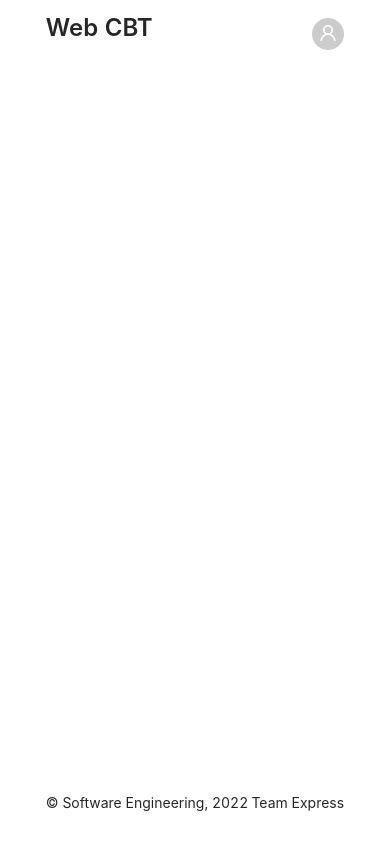
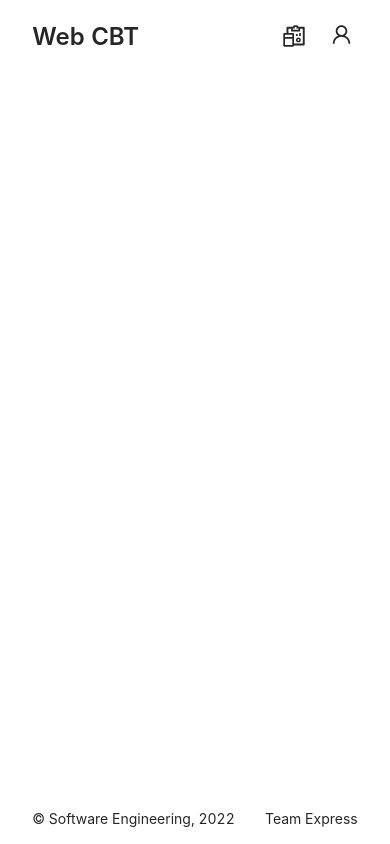
Before and after one commit to xbohdan/web-cbt, a React (Create React App) app in the folder webcbt-frontend/: page / in a window 390 px wide. Built offline with nearby package versions, Linux system fonts and the light colour scheme; sample sign-in values are in the browser's storage.

Commit message:
Add link to mood tests
Add responsive grid layout

```diff
--- a/webcbt-frontend/src/components/Header/Header.css
+++ b/webcbt-frontend/src/components/Header/Header.css
@@ -1,10 +1,21 @@
 .header {
   display: flex;
-  align-items: center;
+  align-items: baseline;
   justify-content: space-between;
   font-size: 24px;
   grid-area: header;
   text-decoration: none;
+}
+
+.headerActions {
+  display: flex;
+  align-items: center;
+}
+
+.linkToTests {
+  margin-right: 20px;
+  color: rgba(0, 0, 0, 0.85);
+  font-size: 18px;
 }
 
 .headerPopover {
@@ -40,8 +51,24 @@
 }
 
 @media only screen and (max-width: 768px) {
+  .linkToTests {
+    font-size: 24px;
+  }
+
+  .moodTestsParagraph {
+    display: none;
+  }
+
   .headerAvatar {
     display: block;
+    background-color: transparent;
+    color: rgba(0, 0, 0, 0.85);
+
+    /* border: 1px solid rgba(0, 0, 0, 0.85); */
+  }
+
+  .avatarIcon {
+    font-size: 21px;
   }
 
   .headerButton {
--- a/webcbt-frontend/src/components/Header/Header.tsx
+++ b/webcbt-frontend/src/components/Header/Header.tsx
@@ -1,4 +1,9 @@
-import {LogoutOutlined, SettingOutlined, UserOutlined} from '@ant-design/icons';
+import {
+  LogoutOutlined,
+  ReconciliationOutlined,
+  SettingOutlined,
+  UserOutlined,
+} from '@ant-design/icons';
 import React, {useState} from 'react';
 import {Link, useNavigate} from 'react-router-dom';
 import {Popover, Typography, Button, Avatar} from 'antd';
@@ -32,6 +37,12 @@ const Header = () => {
         <Title level={3}>Web CBT</Title>
       </Link>
       {isAuth && (
+        <div className="headerActions">
+          <Link className="linkToTests" to="/tests">
+            <ReconciliationOutlined />{' '}
+            <span className="moodTestsParagraph">Mood tests</span>
+          </Link>
+
           <Popover
             className="headerPopover"
             title={login}
@@ -55,12 +66,16 @@ const Header = () => {
             }
             placement="bottomRight"
           >
-          <Avatar className="headerAvatar" icon={<UserOutlined />} />
+            <Avatar
+              className="headerAvatar"
+              icon={<UserOutlined className="avatarIcon" />}
+            />
             <Button className="headerButton">
               <UserOutlined />
               Profile
             </Button>
           </Popover>
+        </div>
       )}
     </header>
   );
--- a/webcbt-frontend/src/components/Layout/Layout.css
+++ b/webcbt-frontend/src/components/Layout/Layout.css
@@ -10,3 +10,10 @@
   grid-template-columns: 1fr 10fr 1fr;
   grid-template-rows: 1fr 10fr 1fr;
 }
+
+@media only screen and (max-width: 768px) {
+  .grid {
+    grid-template-columns: 1fr 20fr 1fr;
+    grid-template-rows: 1.2fr 10fr;
+  }
+}
```
Lines whose indentation alone changed are shown as unchanged.
